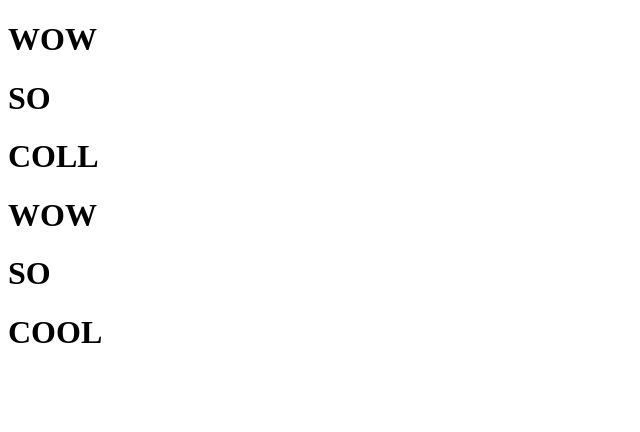
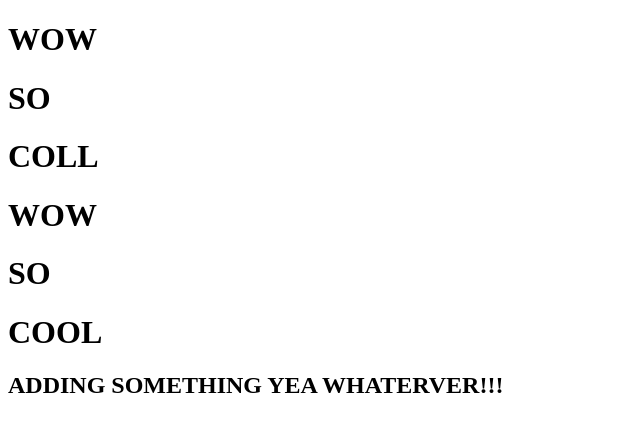
Before and after one commit to jensrott/test-repository, a plain HTML site: page test-repository/index.html in a window 1280 px wide. Shown: the whole page, without its empty margins (0-640 px from the left). Drawn offline with Linux system fonts and the light colour scheme.

Commit message:
PUSH IT BABY

```diff
--- a/test-repository/index.html
+++ b/test-repository/index.html
@@ -16,6 +16,7 @@
             <h1>WOW</h1>
             <h1>SO</h1>
             <h1>COOL</h1>
+            <h2>ADDING SOMETHING YEA WHATERVER!!!</h2>
         </div>
     </div>
 
```
Also changed, not shown: 1 other file.
